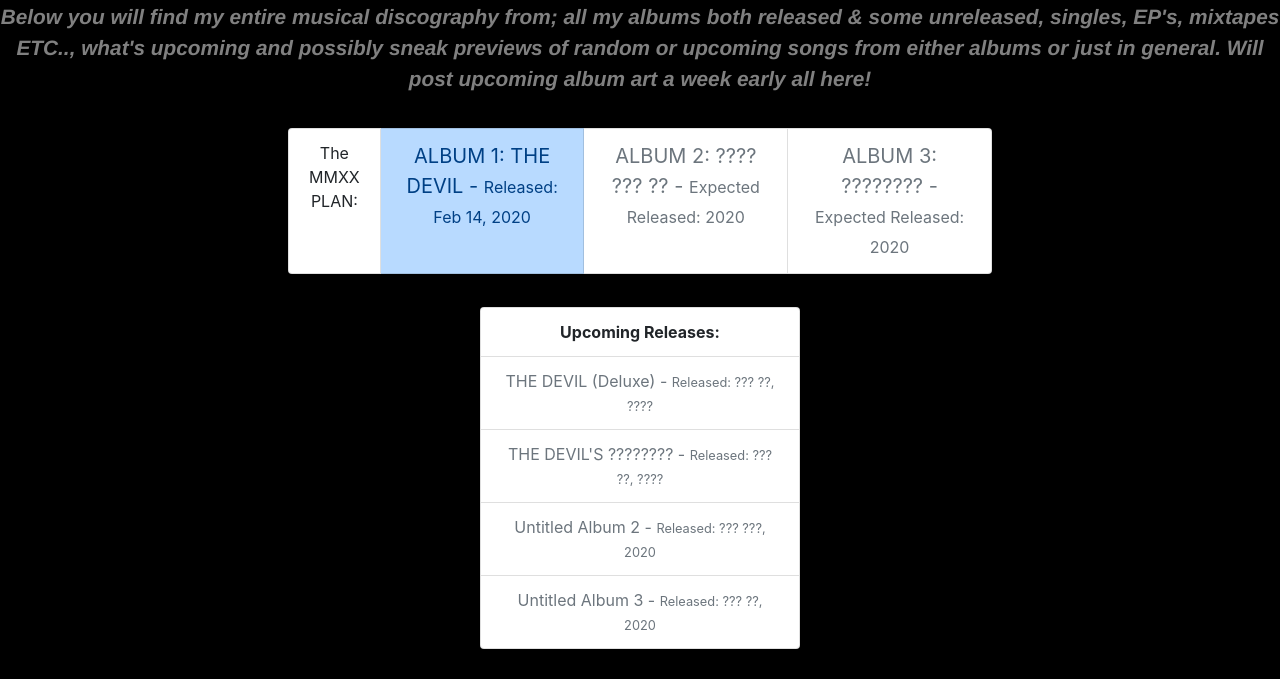
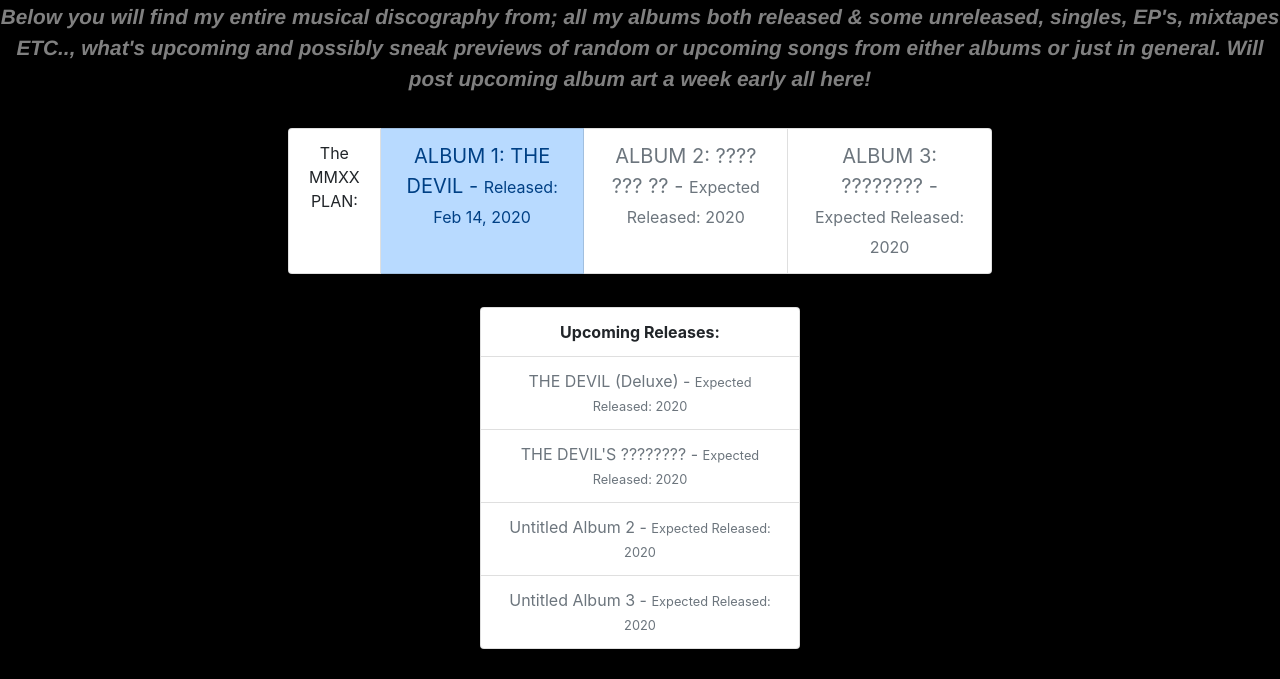
Before and after one commit to pacmanalex007/randomness, a plain HTML site: page index.html in a window 1280 px wide. Shown: the part 87-766 px from the top of the page. Drawn offline with nearby package versions, Linux system fonts and the light colour scheme.

Commit message:
small update

```diff
--- a/index.html
+++ b/index.html
@@ -31,10 +31,10 @@
     <center>
         <div style="width:25%;" class="albums">
             <li class="list-group-item"><b>Upcoming Releases:</b></li>
-            <a href="#" class="list-group-item list-group-item-action list-group-item-primary disabled" aria-disabled="true">THE DEVIL (Deluxe) - <small>Released: ??? ??, ????</small></a>
-            <a href="#" class="list-group-item list-group-item-action list-group-item-primary disabled" aria-disabled="true">THE DEVIL'S ???????? - <small>Released: ??? ??, ????</small></a>
-            <a href="#" class="list-group-item list-group-item-action list-group-item-primary disabled" aria-disabled="true">Untitled Album 2 - <small>Released: ??? ???, 2020</small></a>
-            <a href="#" class="list-group-item list-group-item-action list-group-item-primary disabled" aria-disabled="true">Untitled Album 3 - <small>Released: ??? ??, 2020</small></a>
+            <a href="#" class="list-group-item list-group-item-action list-group-item-primary disabled" aria-disabled="true">THE DEVIL (Deluxe) - <small>Expected Released: 2020</small></a>
+            <a href="#" class="list-group-item list-group-item-action list-group-item-primary disabled" aria-disabled="true">THE DEVIL'S ???????? - <small>Expected Released: 2020</small></a>
+            <a href="#" class="list-group-item list-group-item-action list-group-item-primary disabled" aria-disabled="true">Untitled Album 2 - <small>Expected Released: 2020</small></a>
+            <a href="#" class="list-group-item list-group-item-action list-group-item-primary disabled" aria-disabled="true">Untitled Album 3 - <small>Expected Released: 2020</small></a>
 
         </center>
     <hr>
```
